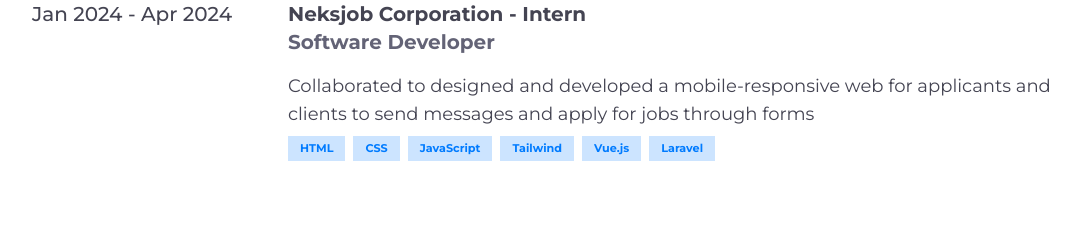
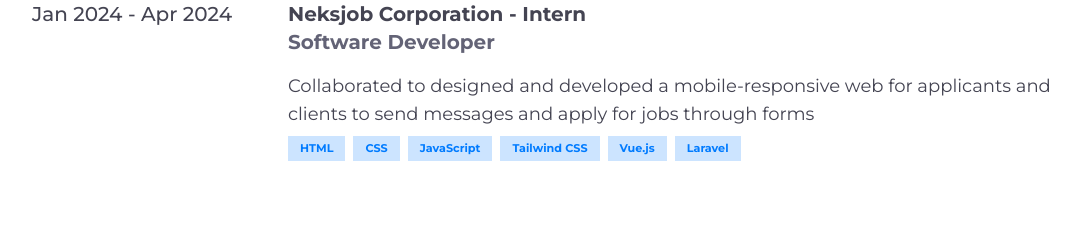
Before and after one commit to ron2727/my-portfolio, a Vue app: page / in a window 1280 px wide. Shown: the part 2740-2966 px from the top of the page, without its empty margins (96-1183 px from the left). Built offline with nearby package versions, Linux system fonts and the light colour scheme.

Commit message:
Update footer

```diff
--- a/src/components/sections/Footer.vue
+++ b/src/components/sections/Footer.vue
@@ -1,7 +1,11 @@
 <template>
     <footer>
         <div class=" dark:bg-dark-body py-8 text-center flex flex-col items-center">
-            <p class=" text-default dark:text-dark-default text-sm">Developed by John Ron Buere </p>
+            <p class=" text-default dark:text-dark-default text-xs">Developed by
+                <a href="#intro" class=" text-dark-secondary">John Ron Buere</a>. Built with
+                <a href="https://vuejs.org/" target="_blank" class=" text-logo">Vue</a> and
+                <a href="https://tailwindcss.com/" target="_blank" class=" text-sky-500">Tailwind CSS</a>
+            </p>
         </div>
     </footer>
 </template>
--- a/src/components/sections/WorkExperience.vue
+++ b/src/components/sections/WorkExperience.vue
@@ -11,7 +11,7 @@
               Collaborated to designed and developed a mobile-responsive web for applicants and clients to send messages and apply
               for jobs through forms
             </p>
-            <ListTags :tags="['HTML', 'CSS', 'JavaScript', 'Tailwind', 'Vue.js', 'Laravel']" />
+            <ListTags :tags="['HTML', 'CSS', 'JavaScript', 'Tailwind CSS', 'Vue.js', 'Laravel']" />
           </div>
         </div>
       </template>
```
